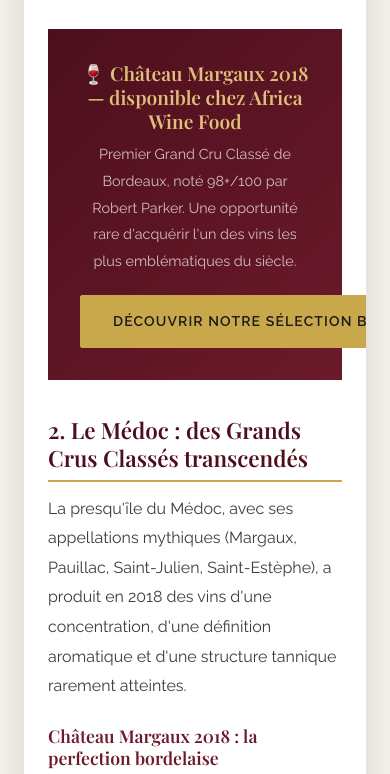
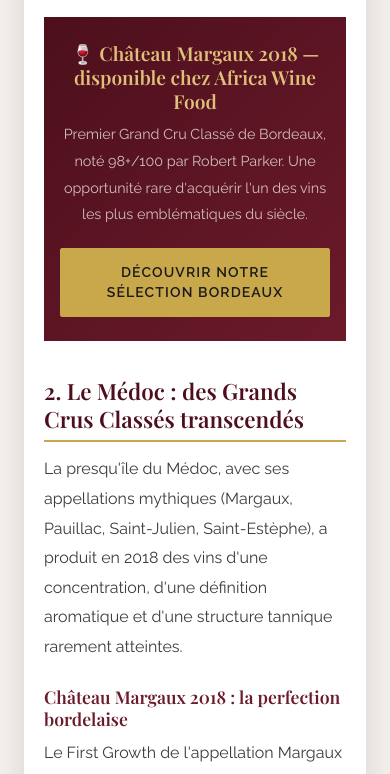
Before and after one commit to primero0777/AFRICA_WINE_FOOD, a plain HTML site: page blog.html in a window 390 px wide. Shown: the part 3479-4253 px from the top of the page. Drawn offline with nearby package versions, Linux system fonts and the light colour scheme; no server answers; a web font is replaced by a local one.

Commit message:
correct blog main section

```diff
--- a/assets/css/style.css
+++ b/assets/css/style.css
@@ -87,6 +87,7 @@
   border-radius: 2px;
   transition: var(--tr);
   white-space: nowrap;
+  max-width: 100%;
 }
 .btn-primary {
   background: var(--bordeaux);
@@ -1362,6 +1363,24 @@
   /* WhatsApp label hidden on very small screens */
   .whatsapp-label { display: none; }
   .whatsapp-fab { border-radius: 50%; padding: .875rem; }
+
+  /* Article CTA boxes — boutons pleine largeur, texte wrappé */
+  .article-cta-box { padding: 1.5rem 1rem; }
+  .article-cta-box .btn {
+    display: flex;
+    width: 100%;
+    white-space: normal;
+    line-height: 1.4;
+    justify-content: center;
+    text-align: center;
+    margin-right: 0 !important;
+    margin-bottom: .5rem;
+  }
+  .article-cta-box .btn:last-child { margin-bottom: 0; }
+
+  /* Article body — réduire padding sur petits écrans */
+  .article-body { padding: 1.25rem; }
+  .article-toc { padding: 1rem; }
 }
 
 @media (max-width: 480px) {
--- a/assets/js/main.js
+++ b/assets/js/main.js
@@ -704,7 +704,7 @@
         observer.unobserve(el);
       }
     });
-  }, { threshold: 0.12, rootMargin: '0px 0px -40px 0px' });
+  }, { threshold: 0, rootMargin: '0px 0px -40px 0px' });
   elements.forEach(el => observer.observe(el));
 }
 
```
